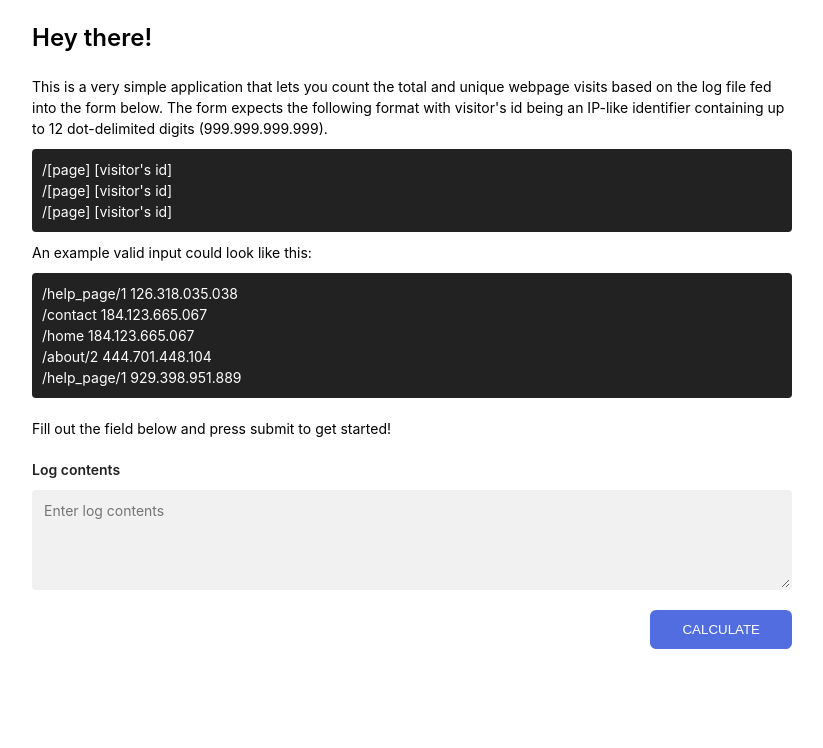
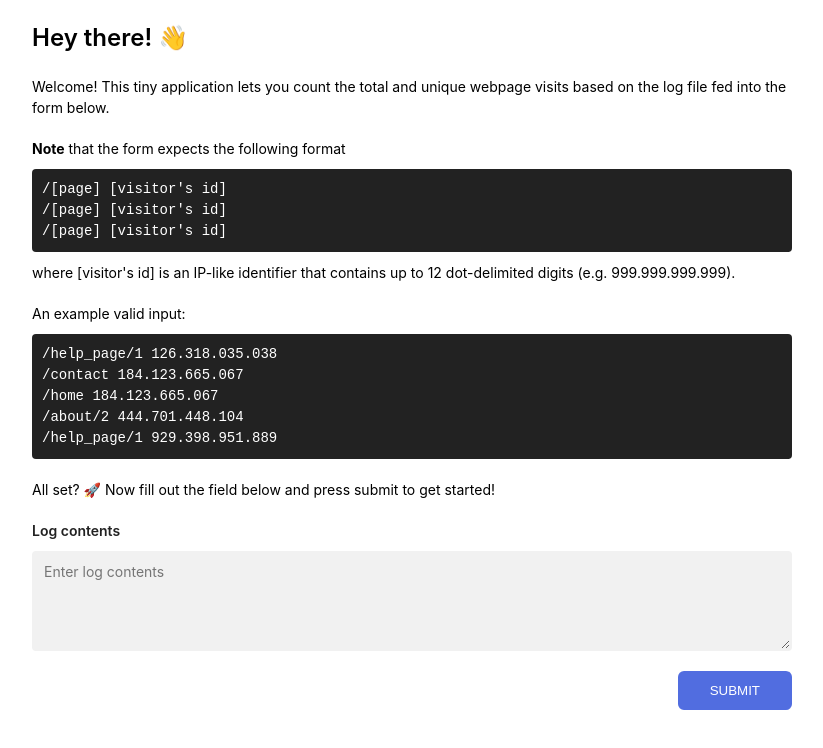
Before and after one commit to hebacks/smart-visit-counter, a React (Create React App) app: page / in a window 1280 px wide. Shown: the top 748 px of the page, without its empty margins (228-1051 px from the left). Built offline with nearby package versions, Linux system fonts and the light colour scheme.

Commit message:
Add emoji 🎉

```diff
--- a/src/App.tsx
+++ b/src/App.tsx
@@ -4,7 +4,7 @@ import { VisitCounterForm } from './components/molecules';
 const Wrapper = styled.div`
   padding: 20px;
   max-width: 800px;
-  margin: 0 auto;
+  margin: 0 auto 80px;
 `;
 
 const Heading = styled.h1`
@@ -15,6 +15,10 @@ const Heading = styled.h1`
 
 export const Description = styled.p`
   margin-bottom: 20px;
+`;
+
+const Highlight = styled.span`
+  font-weight: 700;
 `;
 
 const CodeBlock = styled.code`
@@ -31,18 +35,28 @@ const CodeBlock = styled.code`
 export const App: React.FC = () => {
   return (
     <Wrapper>
-      <Heading>Hey there!</Heading>
+      <Heading>
+        Hey there!{' '}
+        <span role="img" aria-label="waving hand emoji">
+          👋
+        </span>
+      </Heading>
       <Description>
-        This is a very simple application that lets you count the total and
-        unique webpage visits based on the log file fed into the form below. The
-        form expects the following format with visitor's id being an IP-like
-        identifier containing up to 12 dot-delimited digits (999.999.999.999).
+        Welcome! This tiny application lets you count the total and unique
+        webpage visits based on the log file fed into the form below.
+      </Description>
+      <Description>
+        <Highlight>Note</Highlight> that the form expects the following format
         <CodeBlock>
           <span>/[page] [visitor's id]</span>
           <span>/[page] [visitor's id]</span>
           <span>/[page] [visitor's id]</span>
         </CodeBlock>
-        An example valid input could look like this:
+        where [visitor's id] is an IP-like identifier that contains up to 12
+        dot-delimited digits (e.g. 999.999.999.999).
+      </Description>
+      <Description>
+        An example valid input:
         <CodeBlock>
           <span>/help_page/1 126.318.035.038</span>
           <span>/contact 184.123.665.067</span>
@@ -51,7 +65,6 @@ export const App: React.FC = () => {
           <span>/help_page/1 929.398.951.889</span>
         </CodeBlock>
       </Description>
-      <Description></Description>
       <VisitCounterForm />
     </Wrapper>
   );
--- a/src/components/molecules/visit-counter-form.tsx
+++ b/src/components/molecules/visit-counter-form.tsx
@@ -62,7 +62,11 @@ export const VisitCounterForm: React.FC = () => {
   return (
     <section>
       <Description>
-        Fill out the field below and press submit to get started!
+        All set?{' '}
+        <span role="img" aria-label="rocket emoji">
+          🚀
+        </span>{' '}
+        Now fill out the field below and press submit to get started!
       </Description>
       <StyledForm onSubmit={handleSubmit}>
         <TextareaField
@@ -76,7 +80,7 @@ export const VisitCounterForm: React.FC = () => {
         {isInvalid && (
           <FormError isEmpty={!logValue} invalidLines={invalidLogEntries} />
         )}
-        <SubmitButton type="submit">Calculate</SubmitButton>
+        <SubmitButton type="submit">Submit</SubmitButton>
       </StyledForm>
       {submitted && !isInvalid && (
         <>
--- a/src/styles/reset.ts
+++ b/src/styles/reset.ts
@@ -8,7 +8,7 @@ export const reset = css`
 */
 html, body, div, span, applet, object, iframe,
 h1, h2, h3, h4, h5, h6, p, blockquote, pre,
-a, abbr, acronym, address, big, cite, code,
+a, abbr, acronym, address, big, cite,
 del, dfn, em, img, ins, kbd, q, s, samp,
 small, strike, strong, sub, sup, tt, var,
 b, u, i, center,
--- a/src/test-helpers/create-app-test-harness.tsx
+++ b/src/test-helpers/create-app-test-harness.tsx
@@ -7,7 +7,7 @@ export const createAppTestHarness = () => ({
   },
 
   get validLogExample() {
-    return screen.getByText(/An example valid input could look like this/i);
+    return screen.getByText(/An example valid input/i);
   },
 
   get expectedFormatGuidelines() {
@@ -20,7 +20,7 @@ export const createAppTestHarness = () => ({
   },
 
   get submitButton() {
-    return screen.getByText(/^calculate$/i);
+    return screen.getByText(/^Submit$/i);
   },
 
   get errorMessage() {
```
